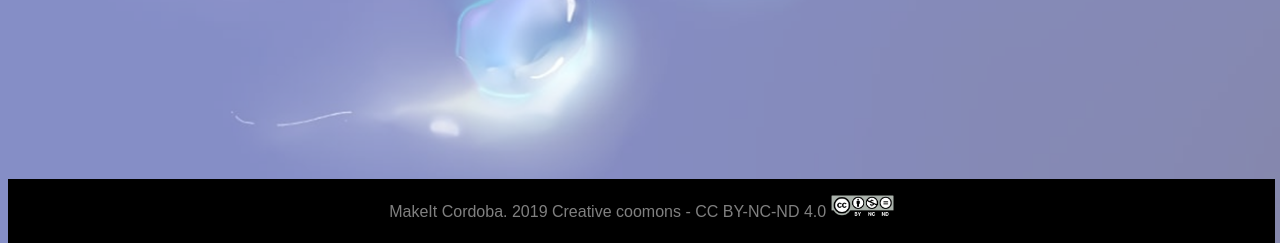
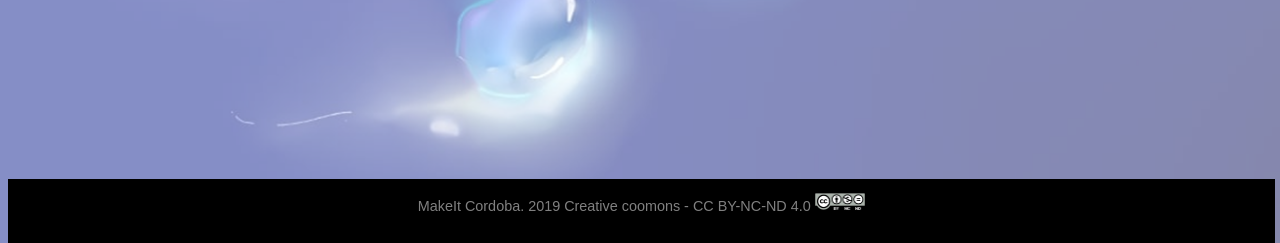
Before and after one commit to emeaexe/makeIt, a PHP site: page / in a window 1280 px wide. Shown: the part 557-800 px from the top of the page. Run offline with PHP 8.4, Linux system fonts and the light colour scheme; some web fonts are replaced.

Commit message:
Update main.css

```diff
--- a/main.css
+++ b/main.css
@@ -7,7 +7,7 @@ footer {
 }
 
 #creative{
-	width: 5%;
+	width: 4%;
 }
 
 .keRecicla{
@@ -74,4 +74,5 @@ body {
 
 #foot{
 	color: grey;
+	font-size:90%;
 }
```
